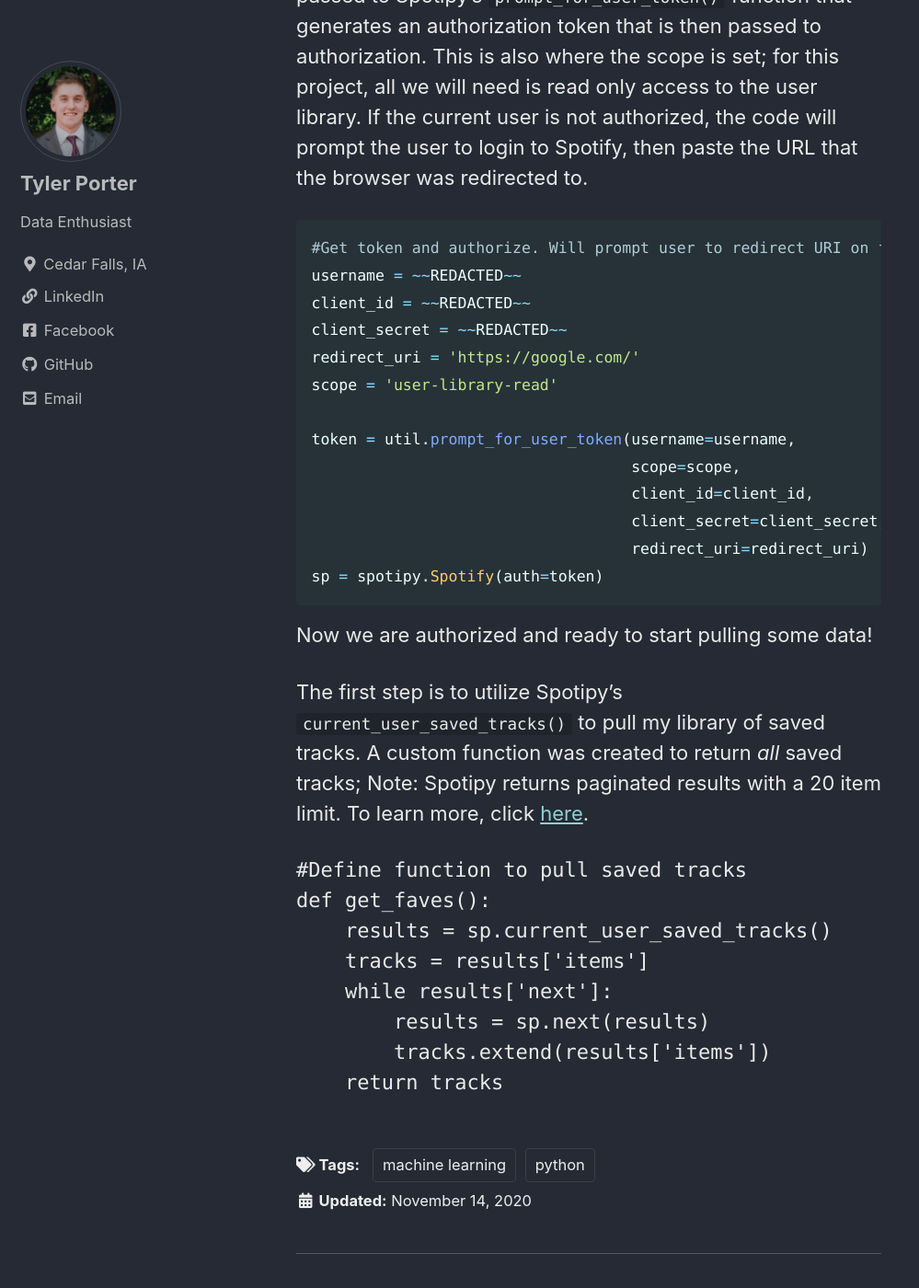
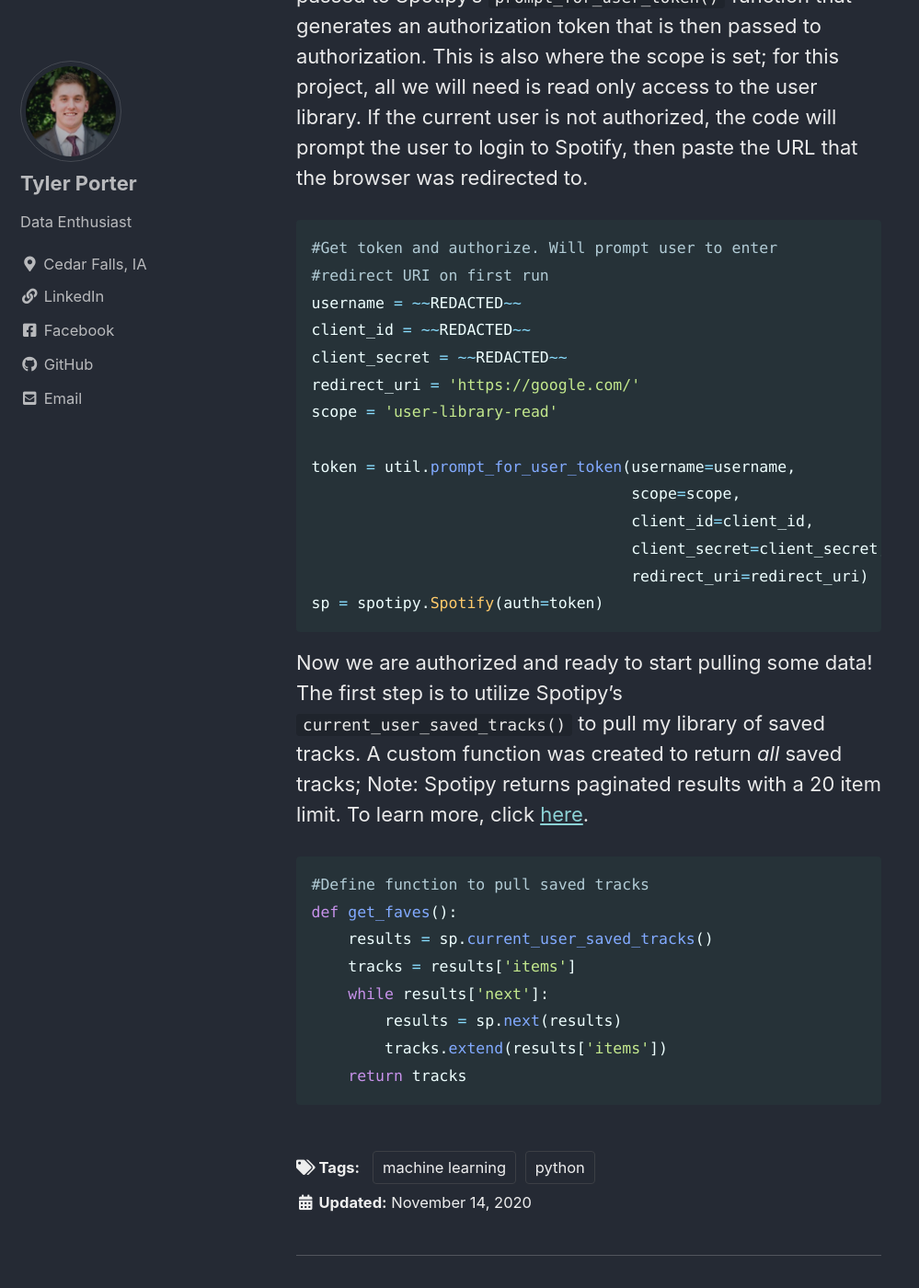
Before and after one commit to tyljporter/typo.github.io, a Jekyll site: the page built from _posts/2020-11-08-Spotify.md, in a window 1280 px wide and 1400 px high, scrolled down 2248 px. Shown: the whole window at 92% size, without its empty margins (0-999 px from the left). Built offline with Jekyll 4.4.1, drawn with Linux system fonts in a browser that asks for light colours; cached includes are drawn as plain includes.

Commit message:
Spotify v13

````diff
--- a/_posts/2020-11-08-Spotify.md
+++ b/_posts/2020-11-08-Spotify.md
@@ -42,7 +42,8 @@
 In Python, these are set as local variables that are then passed to Spotipy's `prompt_for_user_token()` function that generates an authorization token that is then passed to authorization. This is also where the scope is set; for this project, all we will need is read only access to the user library. If the current user is not authorized, the code will prompt the user to login to Spotify, then paste the URL that the browser was redirected to.
 
 ```python
-#Get token and authorize. Will prompt user to redirect URI on first run
+#Get token and authorize. Will prompt user to enter
+#redirect URI on first run
 username = ~~REDACTED~~
 client_id = ~~REDACTED~~
 client_secret = ~~REDACTED~~
@@ -57,11 +58,11 @@
 sp = spotipy.Spotify(auth=token)
 ```
 
+
 Now we are authorized and ready to start pulling some data!
-
 The first step is to utilize Spotipy's `current_user_saved_tracks()` to pull my library of saved tracks.
 A custom function was created to return *all* saved tracks; Note: Spotipy returns paginated results with a 20 item limit. To learn more, click [here](https://spotipy.readthedocs.io/en/2.16.1/#spotipy.client.Spotify.current_user_saved_tracks).
-```Python
+```python
 #Define function to pull saved tracks
 def get_faves():
     results = sp.current_user_saved_tracks()
````
